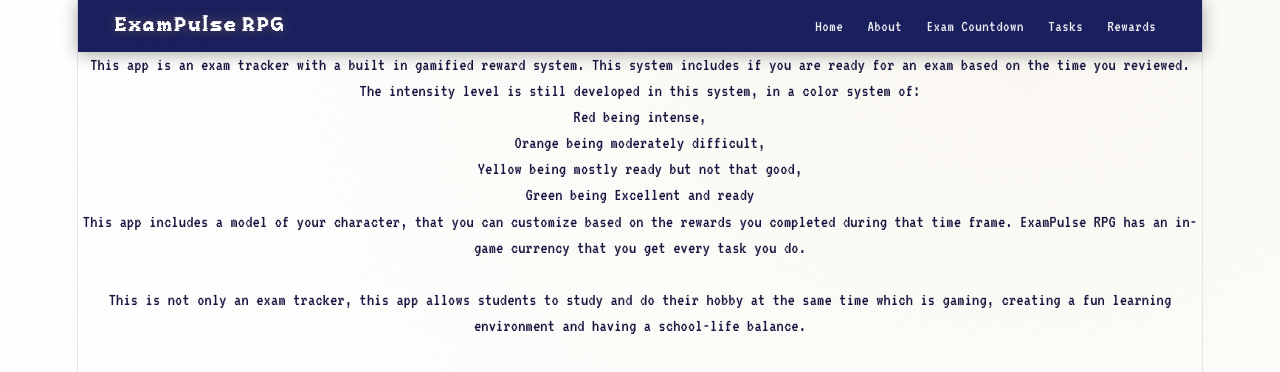
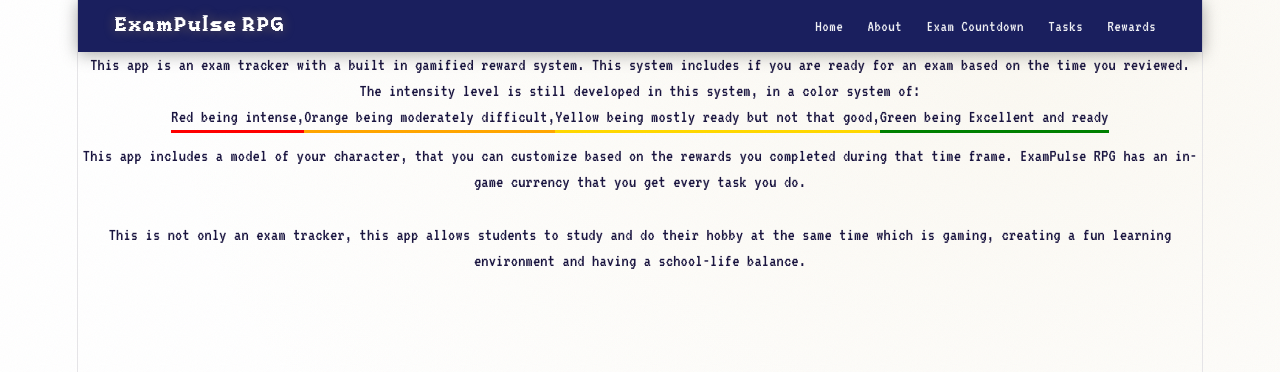
Before and after one commit to PB013/SyntaxTerrors-ExamPulse-RPG-IDA-3-, a React (Vite) app in the folder ExamPulse/: page /about in a window 1280 px wide. Shown: the top 372 px of the page. Built offline with nearby package versions, Linux system fonts and the light colour scheme.

Commit message:
Update App.css

```diff
--- a/ExamPulse/src/App.css
+++ b/ExamPulse/src/App.css
@@ -425,3 +425,45 @@
 .avatar-modal-close:hover {
   background: #252d8a;
 }
+
+.about-card {
+  background: var(--card-bg);
+  border: 1px solid var(--card-border);
+  border-radius: 8px;
+  padding: 1.5rem;
+  box-shadow: var(--shadow);
+}
+
+.about-card h2 {
+  margin-bottom: 1rem;
+  color: var(--navy);
+}
+
+.about-card p {
+  margin-bottom: 0.6rem;
+}
+
+/* underline colors */
+.red-underline {
+  border-bottom: 3px solid red;
+  display: inline-block;
+}
+
+.orange-underline {
+  border-bottom: 3px solid orange;
+  display: inline-block;
+}
+
+.yellow-underline {
+  border-bottom: 3px solid gold;
+  display: inline-block;
+}
+
+.green-underline {
+  border-bottom: 3px solid green;
+  display: inline-block;
+}
+
+.color-legend p {
+  margin-bottom: 10px;
+}
```
